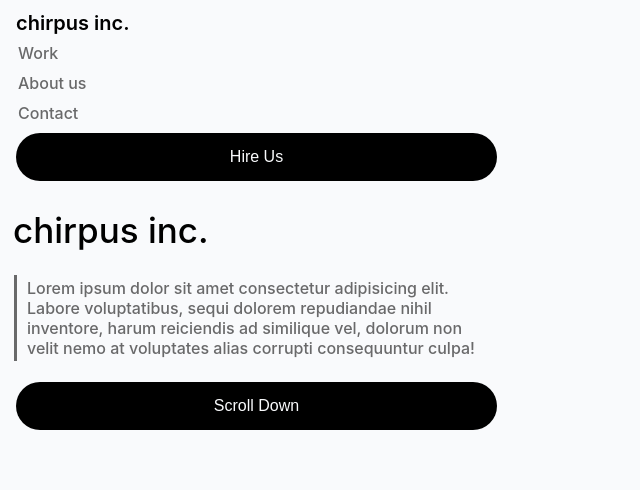
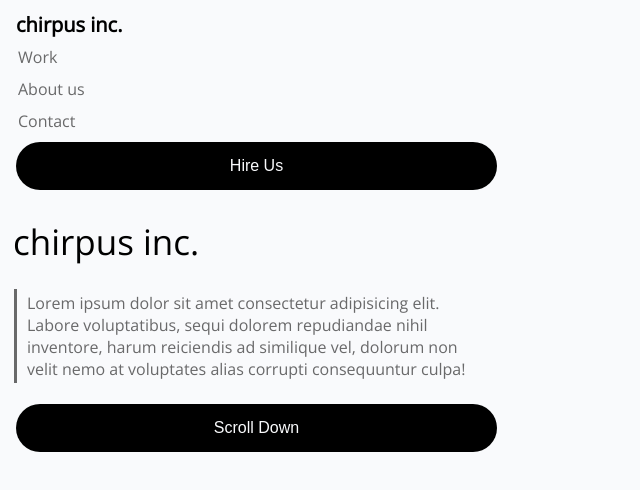
Before and after one commit to AmiRoss27/Font-end-lab-1, a plain HTML site: page index.html in a window 1280 px wide. Shown: the whole page, without its empty margins (0-640 px from the left). Drawn offline with nearby package versions, Linux system fonts and the light colour scheme.

Commit message:
Final Commit

```diff
--- a/index.html
+++ b/index.html
@@ -16,9 +16,9 @@
         <h2>chirpus inc.</h2>
       </header>
       <nav>
-        <a href="http://">Work</a>
-        <a href="http://">About us</a>
-        <a href="http://">Contact</a>
+        <a href="#">Work</a>
+        <a href="#">About us</a>
+        <a href="#">Contact</a>
       </nav>
       <button class="topbutton">Hire Us</button>
       <div>
--- a/style.css
+++ b/style.css
@@ -1,8 +1,9 @@
+@import url("https://fonts.googleapis.com/css2?family=Open+Sans&display=swap");
+
 body {
   background-color: #f9fafc;
-  font-family: -apple-system, BlinkMacSystemFont, "Segoe UI", Roboto, Oxygen,
-    Ubuntu, Cantarell, "Open Sans", "Helvetica Neue", sans-serif;
-  width: 481px;
+  font-family: "Open Sans", sans-serif;
+  max-width: 481px;
 }
 
 /*Nav bar styling*/
@@ -37,6 +38,10 @@ a:hover {
   font-weight: 500;
   font-size: 16px;
   margin-left: 5px;
+}
+
+a:focus {
+  outline: none;
 }
 
 /*Both button styling*/
```
